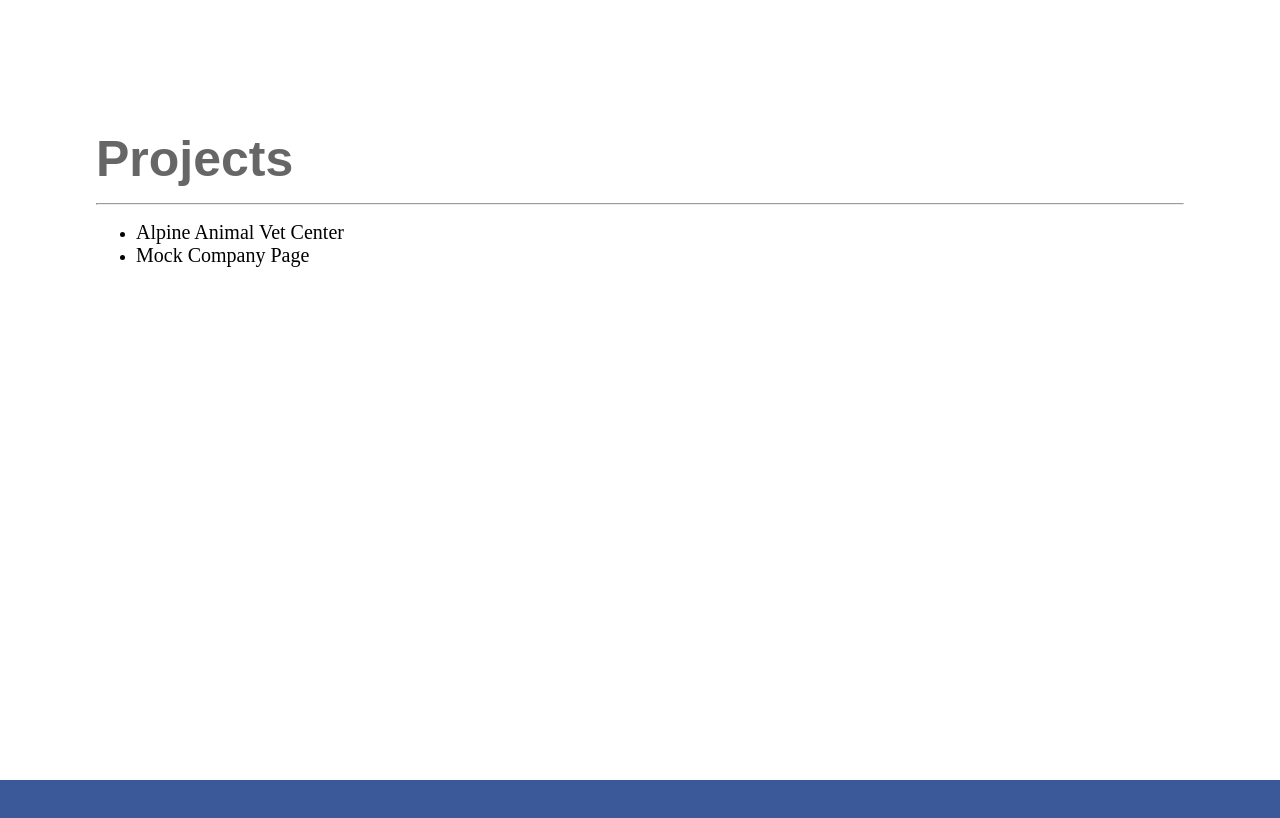
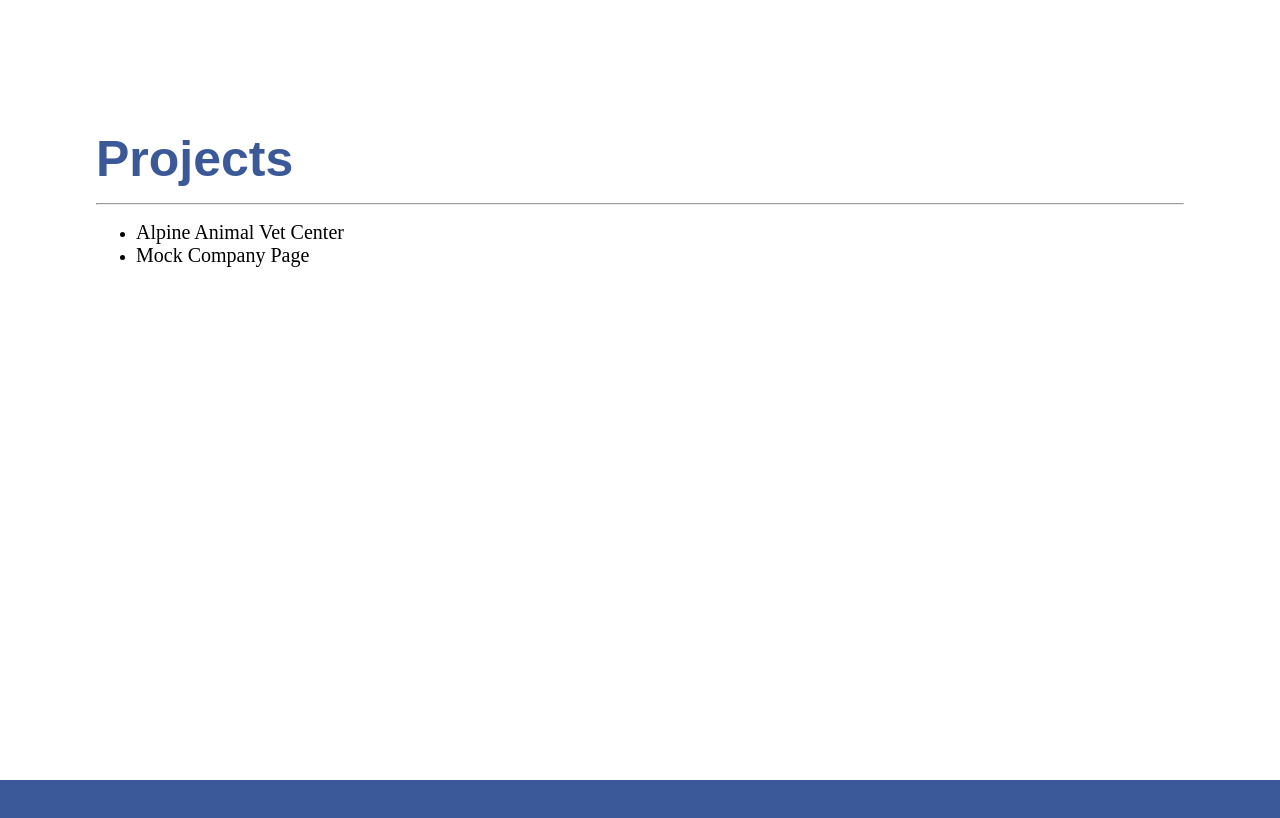
Before and after one commit to T90allred/T90allred.github.io, a plain HTML site: page index.html in a window 1280 px wide. Shown: the part 820-1638 px from the top of the page. Drawn offline with nearby package versions, Linux system fonts and the light colour scheme.

Commit message:
Updated projects header

```diff
--- a/main.css
+++ b/main.css
@@ -84,7 +84,7 @@ a:hover{
 
 #projects{
   margin-bottom: 15px;
-  color: #666;
+  color: #3B5999;
 }
 
 .arrow{
```
